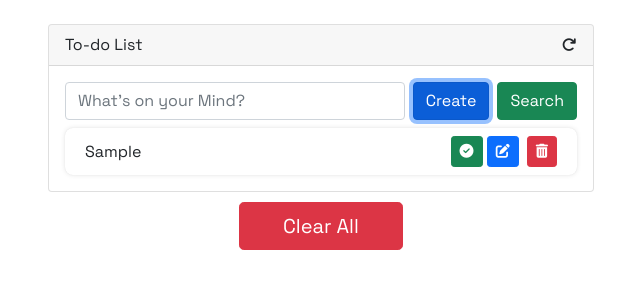
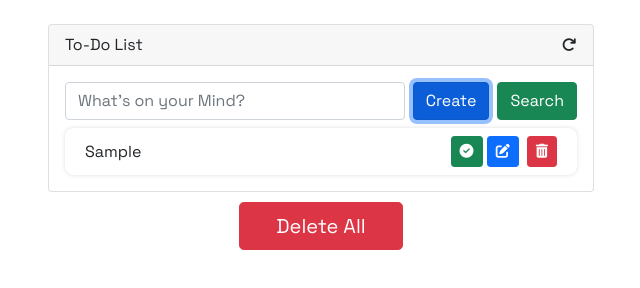
Before and after one commit to jj-hobbs/to-do-list-practice, a plain HTML site: page index.html in a window 1280 px wide. Both pictures are taken after typing "Sample" into the empty fields and a click on the button "Create". Shown: the full height of the page, 319-959 px from the left. Drawn offline with nearby package versions, Linux system fonts and the light colour scheme.

Commit message:
minor tweaking

```diff
--- a/index.html
+++ b/index.html
@@ -21,7 +21,7 @@
                 <div class="card">
                     <div class="card-header d-flex justify-content-between">
                         <span class="title-card">
-                            To-do List
+                            To-Do List
                         </span>
                         <div id="refresh" title="Refresh"><i class="fa-solid fa-arrow-rotate-right"></i></div>
                     </div>
@@ -43,7 +43,7 @@
                     </div>
                 </div>
                 <div class="error"></div>
-                <div class="clear__all btn btn-danger btn-lg d-none">Clear All</div>
+                <div class="clear__all btn btn-danger btn-lg d-none">Delete All</div>
             </div>
         </div>
     </div>
--- a/script.js
+++ b/script.js
@@ -188,4 +188,4 @@ function clearAll() {
 clear__all.addEventListener('click', clearAll);
 
 // Refresh Page
-refresh.addEventListener('click', () => location.href = location.href);
+refresh.addEventListener('click', () => location.href = location.href);marvis
```
